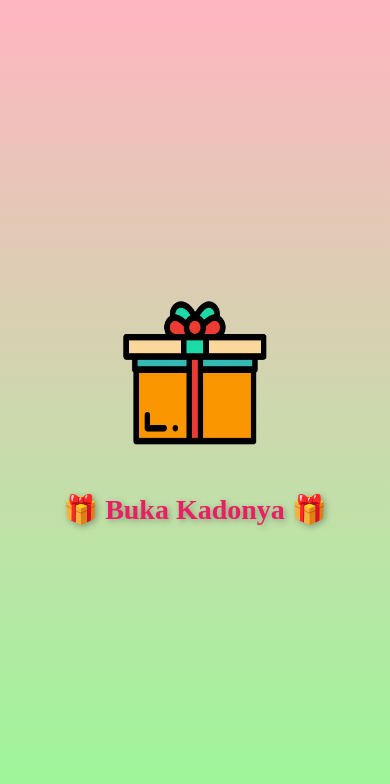
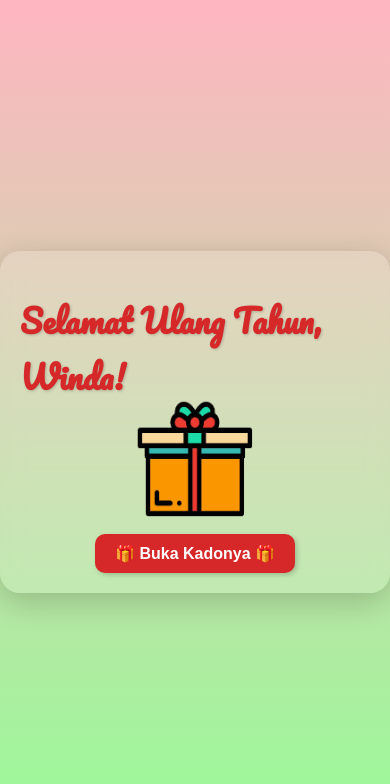
Before and after one commit to PutraPratama98/Birtday-Gift-Winda, a plain HTML site: page index.html in a window 390 px wide. Drawn offline with nearby package versions, Linux system fonts and the light colour scheme.

Commit message:
Update index.html

```diff
--- a/index.html
+++ b/index.html
@@ -5,6 +5,8 @@
     <meta name="viewport" content="width=device-width, initial-scale=1.0">
     <title>Kado Spesial untuk Winda</title>
     <style>
+        @import url('https://fonts.googleapis.com/css2?family=Pacifico&family=Poppins:wght@400;600&display=swap');
+
         body {
             margin: 0;
             height: 100vh;
@@ -14,6 +16,7 @@
             align-items: center;
             overflow: hidden;
             position: relative;
+            font-family: 'Poppins', sans-serif;
         }
 
         .gift-container {
@@ -23,20 +26,52 @@
             flex-direction: column;
             cursor: pointer;
             transition: opacity 1s ease;
+            background: rgba(255, 255, 255, 0.15);
+            padding: 40px;
+            border-radius: 20px;
+            box-shadow: 0 8px 32px rgba(0, 0, 0, 0.2);
+            backdrop-filter: blur(10px);
+            animation: fadeIn 1.5s ease;
         }
 
         .gift-container img {
-            width: 150px;
-            height: 150px;
+            width: 160px;
+            height: 160px;
             animation: bounce 2s infinite;
+            transition: transform 0.3s ease;
+        }
+
+        .gift-container:hover img {
+            transform: scale(1.1);
         }
 
         .text {
             margin-top: 25px;
-            font-size: 28px;
-            color: #e91e63;
+            font-size: 20px;
+            font-weight: 600;
+        }
+
+        /* Tombol Buka Kado */
+        .open-button {
+            background-color: #d62828; /* Merah manis, sama kayak teks ulang tahun */
+            color: white;
+            font-size: 18px;
             font-weight: bold;
-            text-shadow: 2px 2px 6px rgba(0, 0, 0, 0.3);
+            padding: 12px 24px;
+            border: none;
+            border-radius: 10px;
+            cursor: pointer;
+            box-shadow: 2px 2px 5px rgba(0, 0, 0, 0.2);
+            transition: all 0.3s ease-in-out;
+        }
+
+        .open-button:hover {
+            background-color: #e63946; /* Warna lebih terang saat hover */
+            transform: scale(1.1);
+        }
+
+        .open-button:active {
+            transform: scale(1.05);
         }
 
         @keyframes bounce {
@@ -44,8 +79,13 @@
                 transform: translateY(0);
             }
             50% {
-                transform: translateY(-20px);
+                transform: translateY(-15px);
             }
+        }
+
+        @keyframes fadeIn {
+            0% { opacity: 0; transform: translateY(-20px); }
+            100% { opacity: 1; transform: translateY(0); }
         }
 
         canvas {
@@ -55,6 +95,35 @@
             pointer-events: none;
             z-index: 9999;
         }
+
+        h1 {
+            font-family: 'Pacifico', cursive;
+            font-size: 2.5rem;
+            color: #d62828;
+            margin-bottom: 10px;
+            text-shadow: 1px 1px 3px rgba(0,0,0,0.2);
+        }
+
+        /* Responsive tweaks */
+        @media (max-width: 600px) {
+            .gift-container {
+                padding: 20px;
+            }
+
+            .gift-container img {
+                width: 120px;
+                height: 120px;
+            }
+
+            h1 {
+                font-size: 2rem;
+            }
+
+            .open-button {
+                font-size: 16px;
+                padding: 10px 20px;
+            }
+        }
     </style>
 </head>
 <body>
@@ -63,8 +132,9 @@
     <audio id="bg-music" src="romantic-music1.mp3" preload="auto" loop></audio>
 
     <div class="gift-container" id="gift">
+        <h1>Selamat Ulang Tahun, Winda!</h1>
         <img src="gift.png" alt="Kado">
-        <div class="text">🎁 Buka Kadonya 🎁</div>
+        <button class="open-button" id="open-button">🎁 Buka Kadonya 🎁</button>
     </div>
 
     <!-- Confetti Library -->
@@ -72,11 +142,12 @@
 
     <script>
         const gift = document.getElementById('gift');
+        const openButton = document.getElementById('open-button');
         const bgMusic = document.getElementById('bg-music');
         let confettiStarted = false;
 
-        gift.addEventListener('click', () => {
-            if (confettiStarted) return; // biar cuma bisa klik 1x
+        openButton.addEventListener('click', () => {
+            if (confettiStarted) return; // Supaya cuma bisa klik sekali
             confettiStarted = true;
 
             // Simpan flag musik di localStorage (biar tetap nyala pas pindah halaman)
@@ -88,10 +159,15 @@
             // Fade out tombol buka kado
             gift.style.opacity = '0';
 
-            // Confetti super banyak
+            // Confetti party!
             let duration = 3000; // 3 detik
             let animationEnd = Date.now() + duration;
-            let defaults = { startVelocity: 30, spread: 360, ticks: 60, zIndex: 9999 };
+            let defaults = {
+                startVelocity: 30,
+                spread: 360,
+                ticks: 60,
+                zIndex: 9999
+            };
 
             function randomInRange(min, max) {
                 return Math.random() * (max - min) + min;
@@ -107,8 +183,11 @@
                 }
 
                 confetti(Object.assign({}, defaults, {
-                    particleCount: 200,
-                    origin: { x: randomInRange(0, 1), y: Math.random() - 0.2 }
+                    particleCount: 150,
+                    origin: {
+                        x: randomInRange(0, 1),
+                        y: Math.random() - 0.2
+                    }
                 }));
             }, 250);
         });
```
